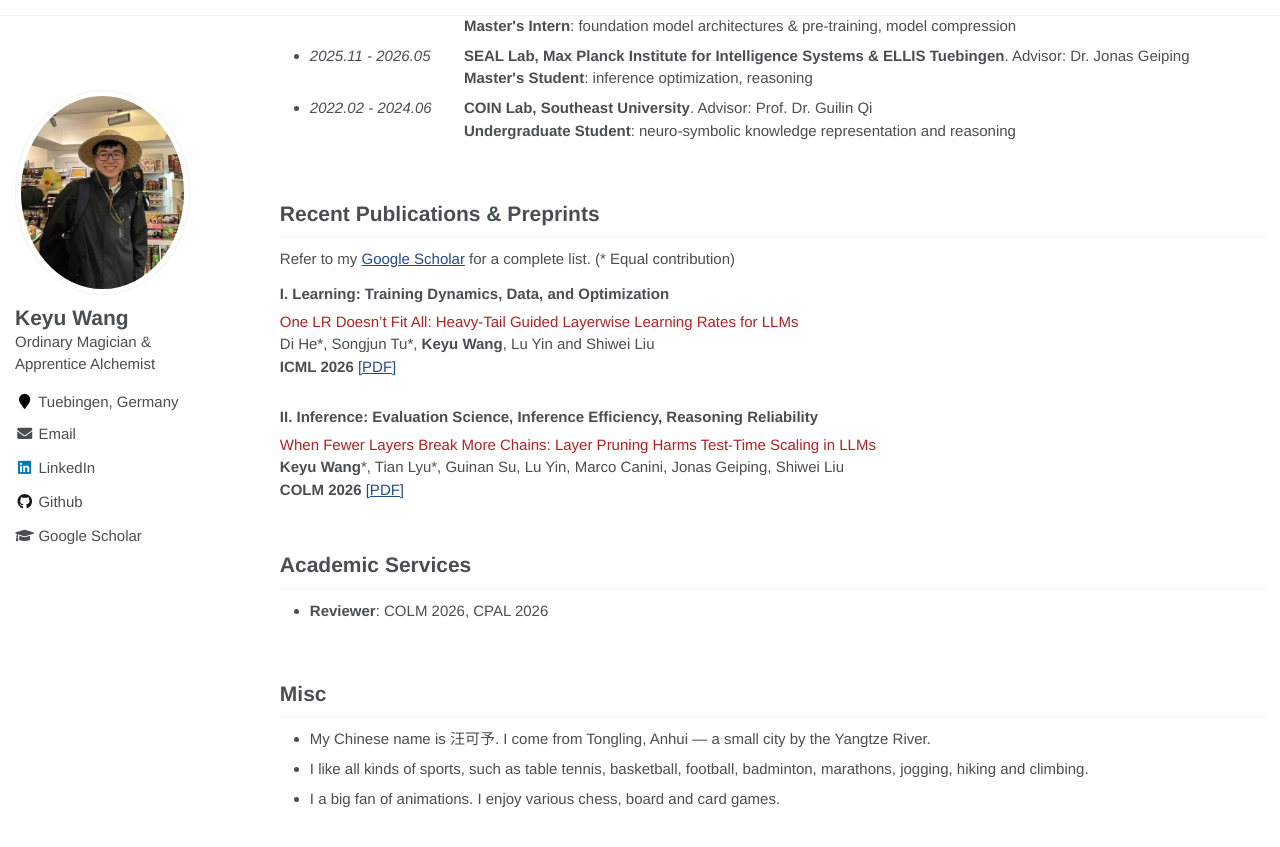
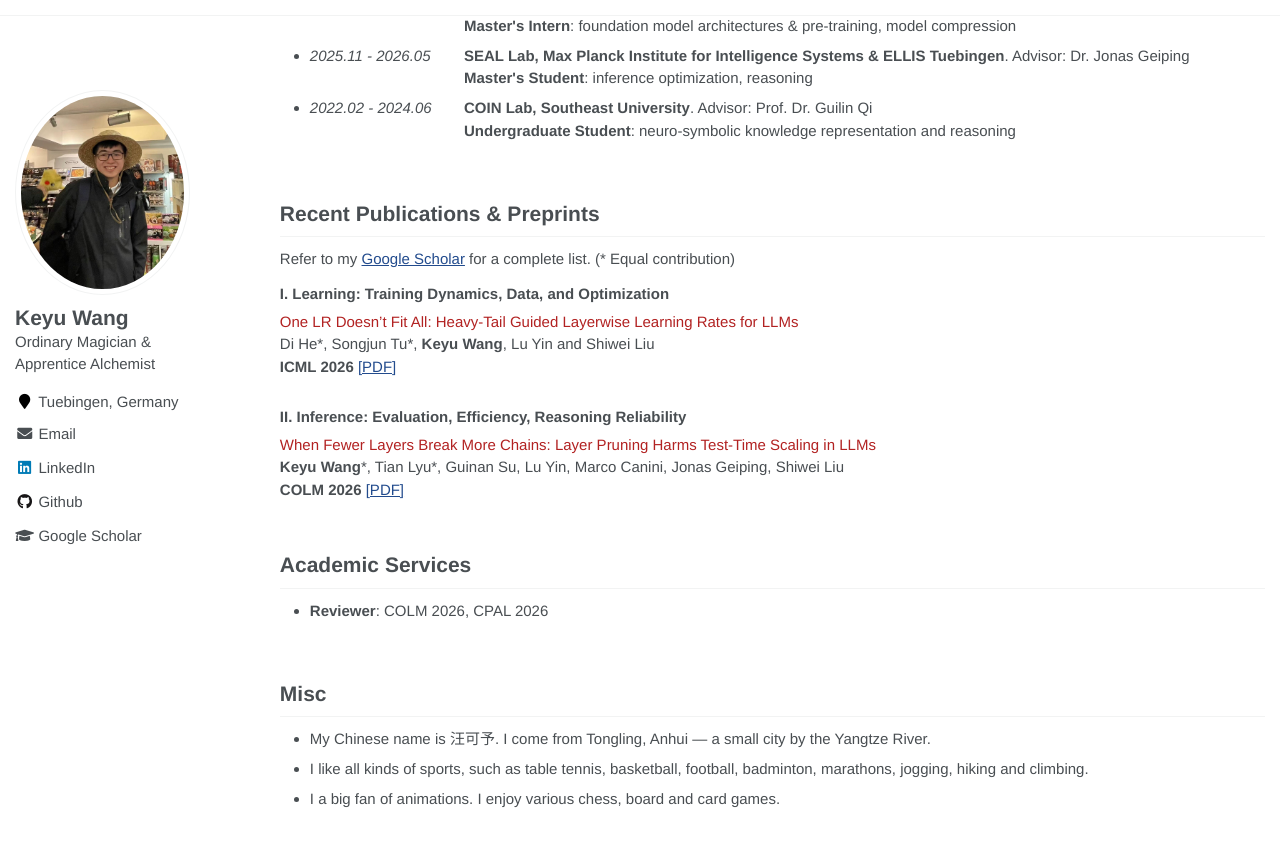
Before and after one commit to keyu-wang-2002/keyu-wang-2002.github.io, a Jekyll site: the page built from _pages/about.md, in a window 1280 px wide and 900 px high, scrolled down 769 px. Shown: the top 847 px of the window. Built offline with Jekyll 4.4.1, drawn with Linux system fonts in a browser that asks for light colours.

Commit message:
Update about.md

```diff
--- a/_pages/about.md
+++ b/_pages/about.md
@@ -89,7 +89,7 @@ Di He\*, Songjun Tu\*, **Keyu Wang**, Lu Yin and Shiwei Liu \\
 
 <div style="margin-top: 30px;"></div>
 
-#### II. Inference:  Evaluation Science, Inference Efficiency, Reasoning Reliability
+#### II. Inference:  Evaluation, Efficiency, Reasoning Reliability
 <div class='paper-box-text' markdown="1">
 <font color='FireBrick'> When Fewer Layers Break More Chains: Layer Pruning Harms Test-Time Scaling in LLMs </font>
 **Keyu Wang**\*, Tian Lyu\*, Guinan Su,  Lu Yin, Marco Canini, Jonas Geiping, Shiwei Liu \\
```
